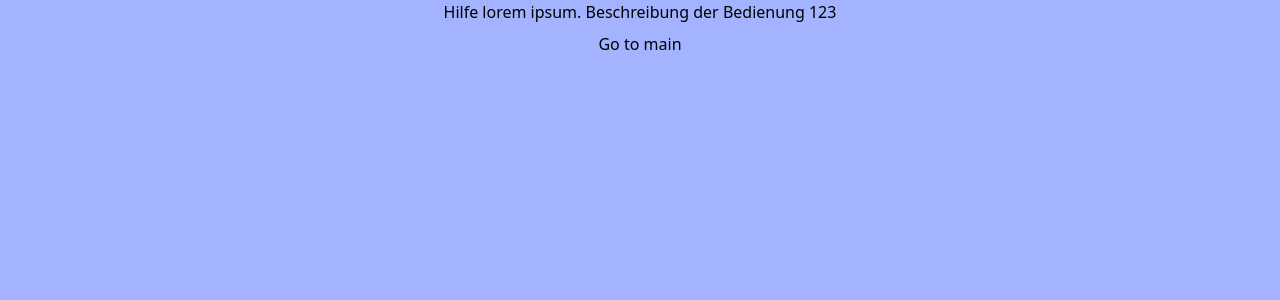
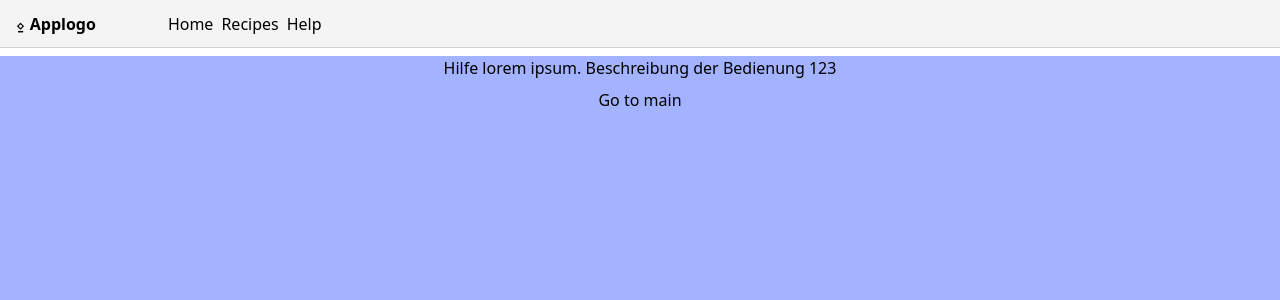
Before and after one commit to srutz/reactexamples, a React (Vite) app: page /help in a window 1280 px wide. Shown: the top 300 px of the page. Built offline with nearby package versions, Linux system fonts and the light colour scheme.

Commit message:
route links and content area

```diff
--- a/src/AppPage.tsx
+++ b/src/AppPage.tsx
@@ -4,7 +4,9 @@ export function AppPage() {
     return (
         <div className="w-[100vw] h-[100vh] flex flex-col">
             <MenuBar />
-            <Outlet />
+            <div className="flex flex-col mt-2 h-1 grow overflow-y-auto overflow-x-hidden">
+                <Outlet />
+            </div>
         </div>
     )
 }
@@ -13,11 +15,11 @@ function MenuBar() {
     return (
         <div className="border-b bg-zinc-100 border-neutral-300
             items-center px-4
-            h-16 flex gap-2">
-            <div className="mr-16 font-bold">Applogo</div>
+            h-12 flex gap-2">
+            <div className="mr-16 font-bold select-none">⍚ Applogo</div>
             <NavLink to="/">Home</NavLink>
-            <NavLink to="/">Recipes</NavLink>
-            <NavLink to="/">Help</NavLink>
+            <NavLink to="/recipes">Recipes</NavLink>
+            <NavLink to="/help">Help</NavLink>
         </div>
     )
 }
--- a/src/HelpPage.tsx
+++ b/src/HelpPage.tsx
@@ -2,7 +2,7 @@ import { NavLink } from "react-router"
 
 export function HelpPage() {
     return (
-        <div className="w-[100vw] h-[100vh] bg-indigo-300 flex flex-col gap-2 items-center">
+        <div className="grow bg-indigo-300 flex flex-col gap-2 items-center">
             <div>Hilfe lorem ipsum. Beschreibung der Bedienung 123</div>
             <NavLink to="/">Go to main</NavLink>
         </div>
--- a/src/MainPage.tsx
+++ b/src/MainPage.tsx
@@ -6,7 +6,7 @@ export function MainPage() {
         navigate("/recipe/1")
     }
     return (
-        <div className="w-[100vw] h-[100vh] bg-orange-300 flex flex-col gap-2 items-center">
+        <div className="grow bg-orange-300 flex flex-col gap-2 items-center">
             <div>Main-Page lorem ipsum</div>
             <button onClick={handleRecipe}>Go to recipe 1</button>
         </div>
```
Also changed, not shown: src/main.tsx (+6 -5 lines).
